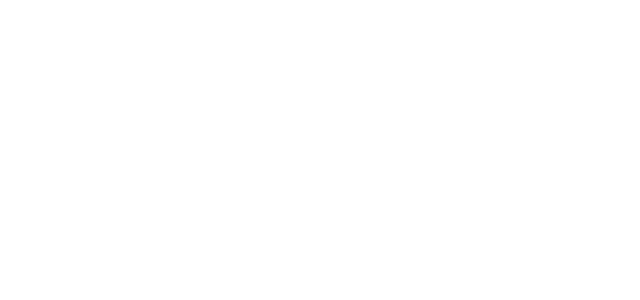
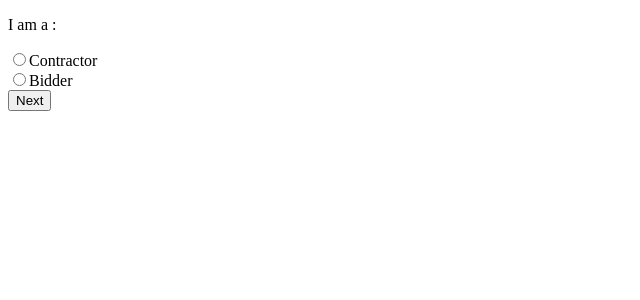
Before and after one commit to bkarimii/Love-Me-Tender, a React (Create React App) app in the folder client/: page /signup in a window 1280 px wide. Before the commit this address had no page. Shown: the top 300 px of the page, without its empty margins (0-640 px from the left). Built offline with nearby package versions, Linux system fonts and the light colour scheme.

Commit message:
creating structure of signUp form

```diff
--- a/client/src/App.js
+++ b/client/src/App.js
@@ -2,11 +2,13 @@ import { Route, Routes } from "react-router-dom";
 
 import About from "./pages/About";
 import Home from "./pages/Home";
+import SignUp from "./pages/SignUp";
 
 const App = () => (
 	<Routes>
 		<Route path="/" element={<Home />} />
 		<Route path="/about/this/site" element={<About />} />
+		<Route path="/signup" element={<SignUp />} />
 	</Routes>
 );
 
--- a/client/src/pages/Home.js
+++ b/client/src/pages/Home.js
@@ -29,6 +29,7 @@ export function Home() {
 					{message}
 				</h1>
 				<Link to="/about/this/site">About</Link>
+				<Link to={"/signup"} >SignUp</Link>
 			</div>
 		</main>
 	);
--- /dev/null
+++ b/client/src/pages/SignUp.js
@@ -0,0 +1,31 @@
+/* eslint-disable no-trailing-spaces */
+/* eslint-disable no-unused-vars */
+import React, { useState } from "react";
+
+function SignUp(){
+    const [userType , setUserType]=useState(null);
+
+
+
+
+    return (
+			<>
+				<div>
+					<p>I am a :</p>
+					<form>
+						<div>
+							<input type="radio" name="user" value="contractor" />
+							<label htmlFor="contractor">Contractor</label>
+						</div>
+						<div>
+							<input type="radio" name="user" value="bidder" />
+							<label htmlFor="bidder">Bidder</label>
+						</div>
+						<button type="submit">Next</button>
+					</form>
+				</div>
+			</>
+		);
+}
+
+export default SignUp ;
```
